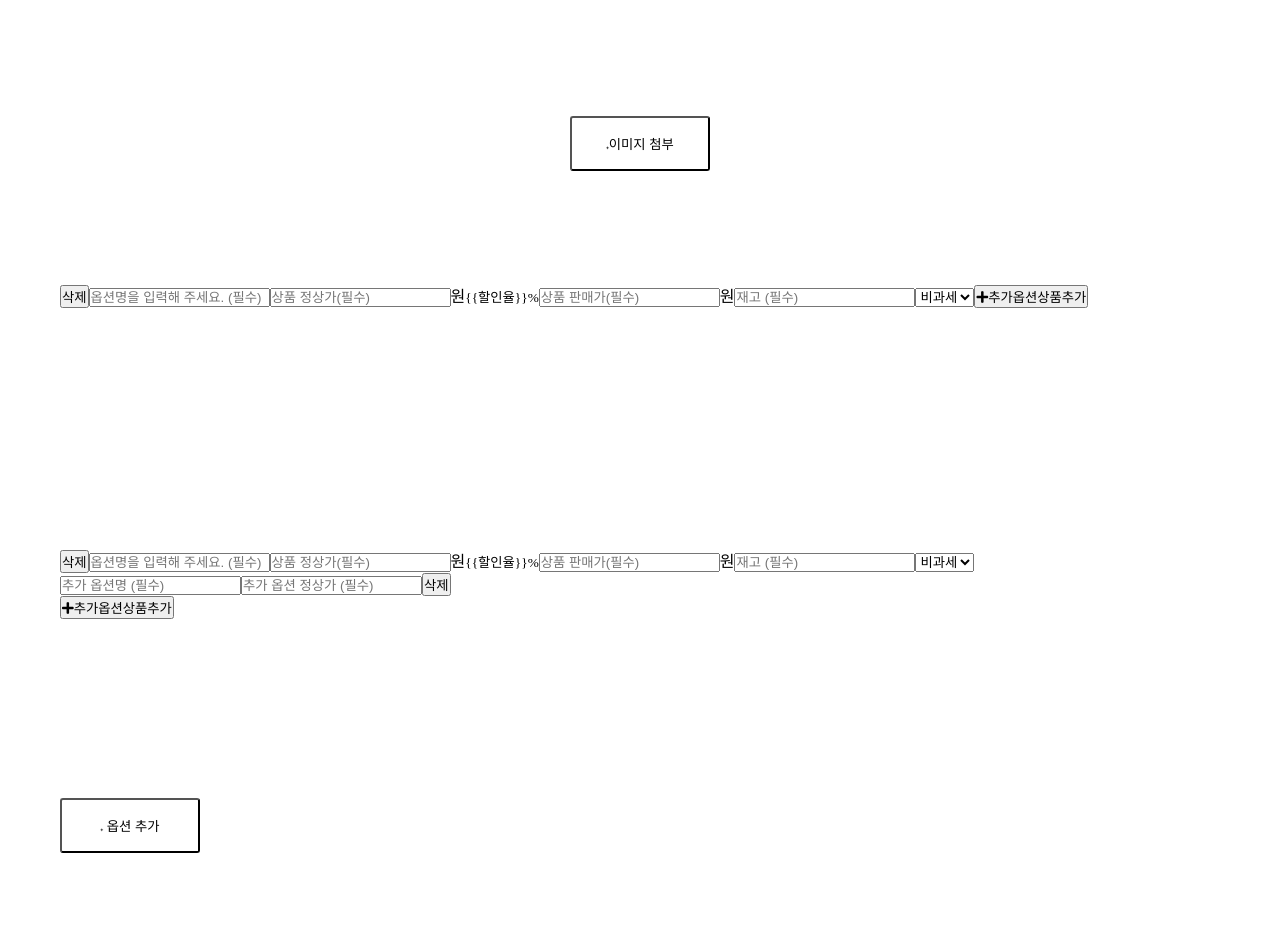
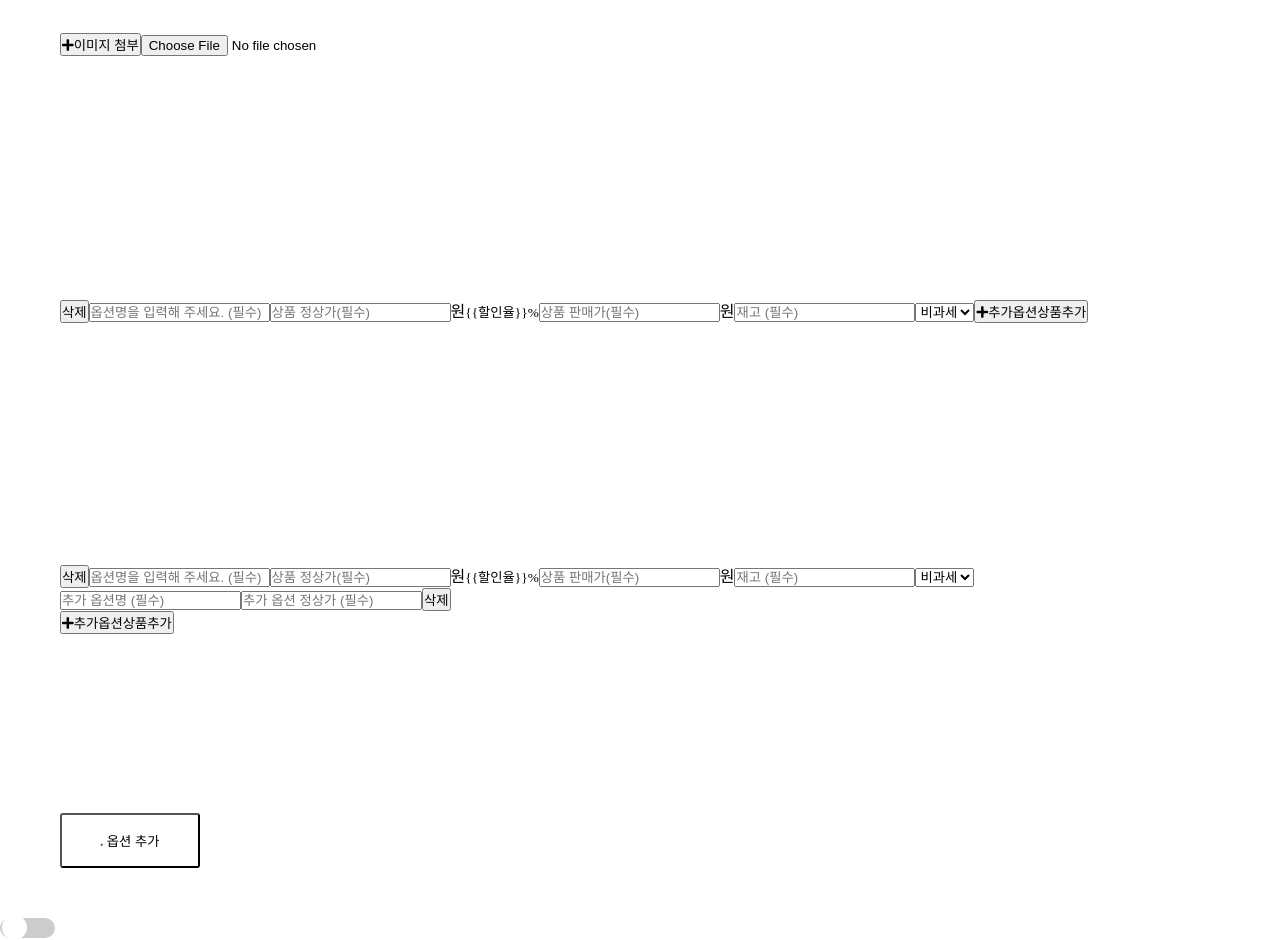
Before and after one commit to wantedPreOnboarding/19_02nd_slr_admin, a React (Create React App) app: page / in a window 1280 px wide. Shown: the part 840-1780 px from the top of the page. Before the commit the page ends 1743 px from the top, so only its background shows below. Built offline with nearby package versions, Linux system fonts and the light colour scheme.

Commit message:
Add - 프로덕트 옵션 &옵션폼 스타일링 변경

```diff
--- a/src/App.jsx
+++ b/src/App.jsx
@@ -1,7 +1,8 @@
 import React from 'react';
-import { BasicInfo, Grid, ProductOption, ExposePeriod} from 'Components';
+import { BasicInfo, Grid, ProductOption, ExposePeriod } from 'Components';
 import styles from './App.module.css';
 import { classNames } from 'utils';
+import ToggleBtn from 'Components/ToggleBtn/ToggleBtn';
 
 const App = () => {
   return (
@@ -26,6 +27,7 @@ const App = () => {
           </Grid>
         </Grid>
       </Grid>
+      <ToggleBtn />
     </main>
   );
 };
--- a/src/Components/ProductOption/ProductOption.jsx
+++ b/src/Components/ProductOption/ProductOption.jsx
@@ -16,8 +16,24 @@ const ProductOption = () => {
       </TableHeader>
       <TableRow className={styles.innerTable}>
         <button className={styles.delete}>삭제</button>
+
         <div className={styles.innerSection}>
-          <form className={styles.form}>
+               <ProductOptionForm addOption="image"/>
+
+          <ProductOptionForm />
+          <ProductOptionForm addOption="add" />
+
+          <button className={`${styles.addBtn} ${styles.longWidth}`}>
+            <i className="fas fa-plus"></i> 옵션 추가
+          </button>
+        </div>
+      </TableRow>
+    </Table>
+  );
+};
+
+export default ProductOption;
+ <form className={styles.form}>
             <button className={styles.addBtn}>
               <label htmlFor="imageInput">
                 <i className="fas fa-plus"></i>이미지 첨부
@@ -31,16 +47,3 @@ const ProductOption = () => {
               accept="image/*"
             ></input>
           </form>
-          <ProductOptionForm />
-          <ProductOptionForm addOption="true" />
-
-          <button className={`${styles.addBtn} ${styles.longWidth}`}>
-            <i className="fas fa-plus"></i> 옵션 추가
-          </button>
-        </div>
-      </TableRow>
-    </Table>
-  );
-};
-
-export default ProductOption;
--- a/src/Components/ProductOptionForm/ProductOptionForm.jsx
+++ b/src/Components/ProductOptionForm/ProductOptionForm.jsx
@@ -3,7 +3,25 @@ import styles from 'Components/ProductOptionForm/ProductOptionForm.module.css';
 const ProductOptionForm = ({ addOption }) => {
   return (
     <form className={styles.form}>
+      {addOption === 'image' ? (
+        <button className={styles.addBtn}>
+          <label htmlFor="imageInput">
+            <i className="fas fa-plus"></i>이미지 첨부
+          </label>
+        </button>
+      ) : (
         <button className={styles.delete}>삭제</button>
+      )}
+      {addOption === 'image' ? (
+        <input
+          type="file"
+          className={styles.imageInput}
+          name="imageInput"
+          id="imageInput"
+          accept="image/*"
+        ></input>
+      ) : (
+        <>
           <input
             type="text"
             className={styles.optionName}
@@ -19,10 +37,14 @@ const ProductOptionForm = ({ addOption }) => {
             <option value="taxFree">비과세</option>
             <option value="tax">과세</option>
           </select>
-      {addOption && (
+          {addOption === 'add' && (
             <section>
               <div className={styles.buttonBox} />
-          <input type="text" className={styles.addOptionName} placeholder="추가 옵션명 (필수)" />
+              <input
+                type="text"
+                className={styles.addOptionName}
+                placeholder="추가 옵션명 (필수)"
+              />
               <input
                 type="text"
                 className={styles.addOptionPrice}
@@ -37,6 +59,8 @@ const ProductOptionForm = ({ addOption }) => {
             </span>
             추가옵션상품추가
           </button>
+        </>
+      )}
     </form>
   );
 };
```
Also changed, not shown: 2 other files (tests, documents, lock files or other folders). Lines whose indentation alone changed are shown as unchanged.
